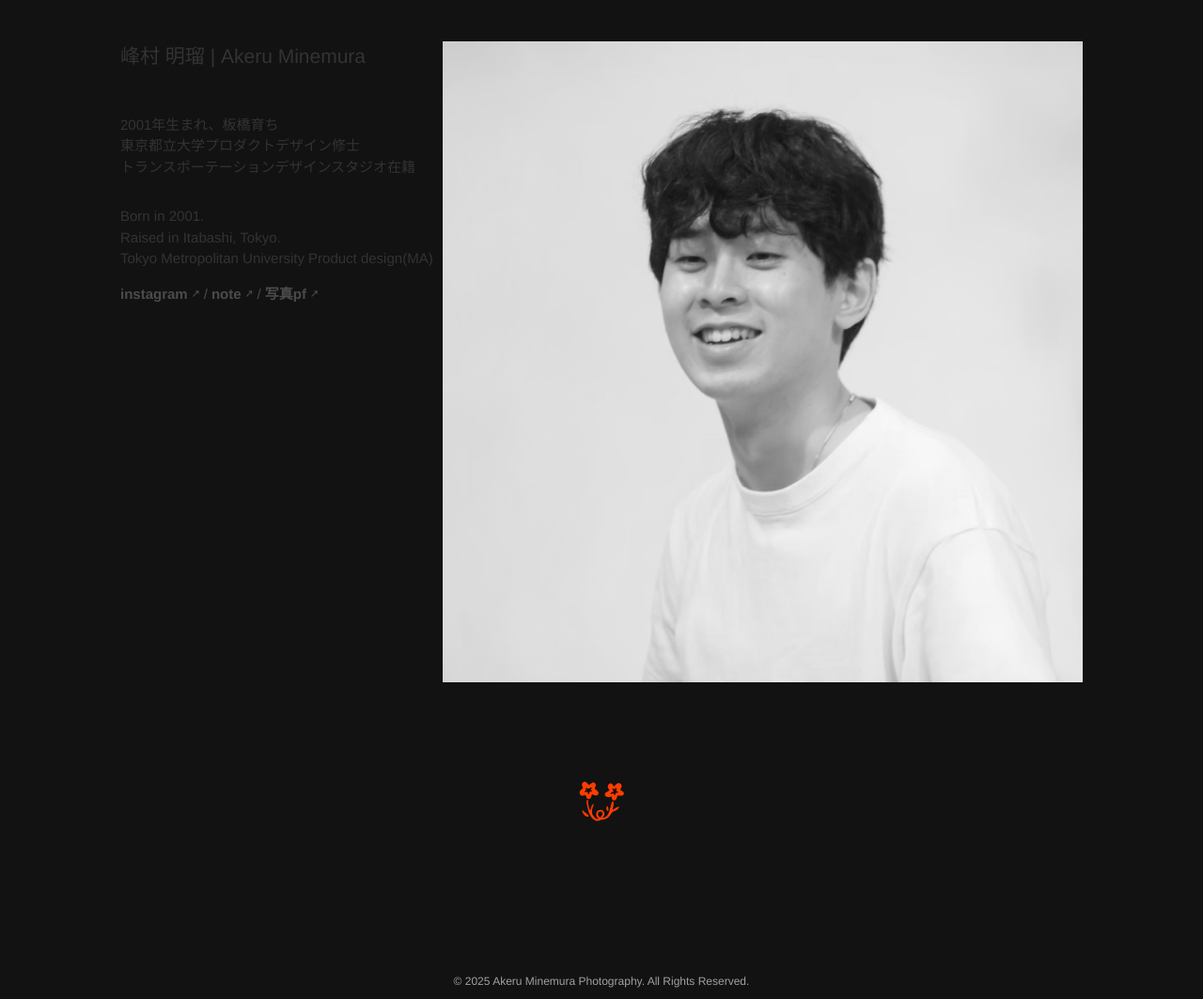
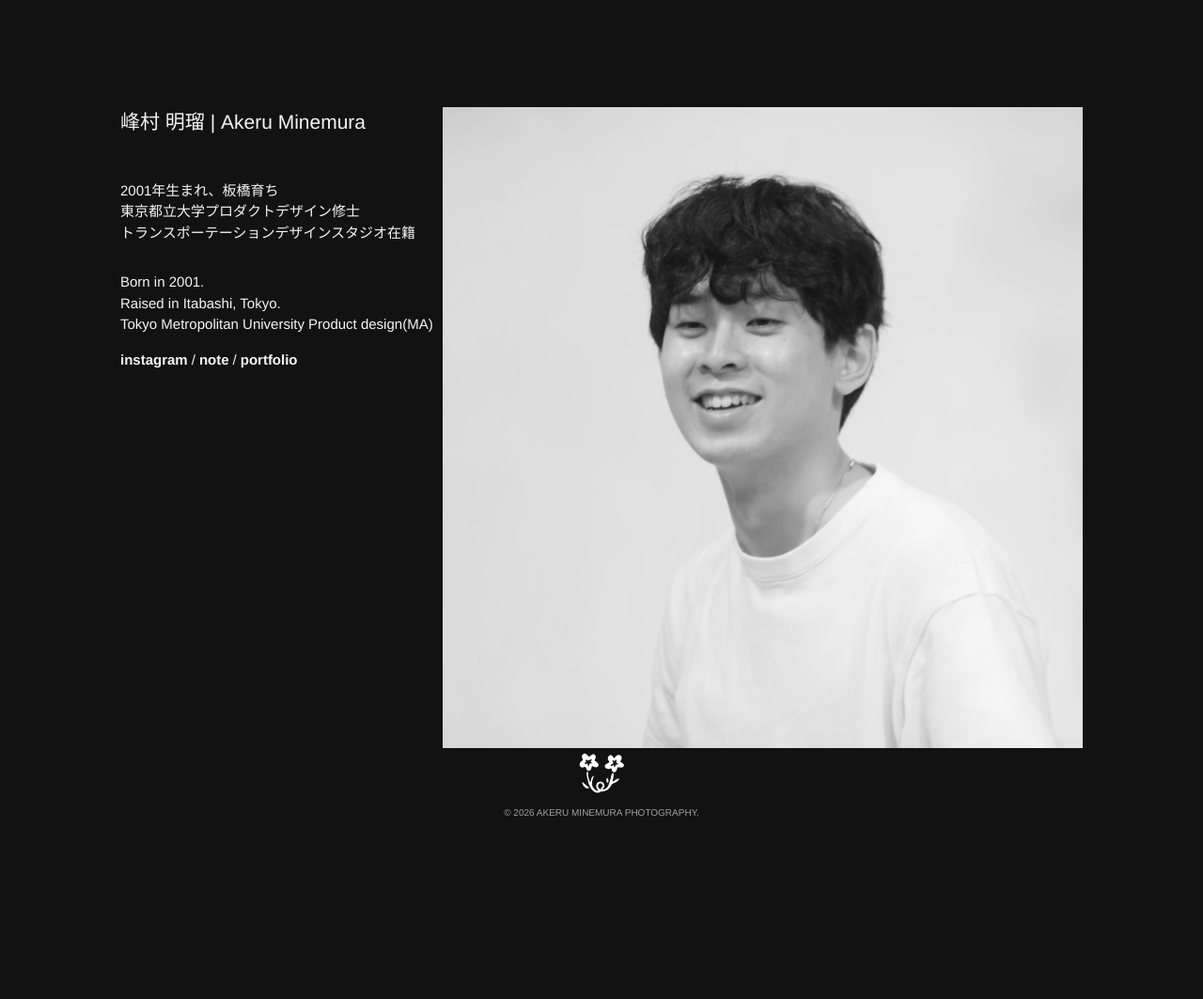
Before and after one commit to minemuraakeru/https-akeru.minemura.github.io, a plain HTML site: page aboutme.html in a window 1280 px wide. Shown: the part 38-1101 px from the top of the page at 94% size. After the commit the page ends 923 px from the top, so only its background shows below. Drawn offline with Linux system fonts and the light colour scheme.

Commit message:
著作権

```diff
--- a/aboutme.css
+++ b/aboutme.css
@@ -1,14 +1,17 @@
 /* デバッグ用スタイル */
  /* * { outline: 1px solid red; } */
 
-/* メインコンテンツ */
+/* メインコンテンツ：上下マージン消してhomeと同じ高さ(72+80px)から開始 */
 main {
   display: flex;
   flex-direction: column;
-  justify-content: center;
+  justify-content: flex-start;
   align-items: center;
-  min-height: 50vh;
+  flex: 1 0 auto;
   text-align: center;
+  padding-top: 152px;
+  padding-bottom: 0;
+  margin: 0;
 }
 
 
@@ -21,13 +24,16 @@ main {
   margin-left: 0;
 }
 
-/* サブページのスタイル */
+/* サブページのスタイル（bodyをflexにしてfavicon・著作権を下から4pxに） */
 body {
   font-family: 'Helvetica Neue', Helvetica, Arial, sans-serif;
   font-weight: 400;
   font-size: 15px;/* !!!!!!!!!!!!!!! */
-  color: #333;
+  color: #f5f5f5;
   line-height: 1.2;
+  display: flex;
+  flex-direction: column;
+  min-height: 100vh;
 }
 
 /* 縦1列の画像リスト */
@@ -52,12 +58,11 @@ body {
   object-fit: cover;
 }
 
-/* Aboutセクション */
+/* Aboutセクション（homeと同じ高さから始まるので上マージン最小） */
 .about-section {
   display: grid;
-  /* grid-template-columns: 1fr 1fr; */
   gap: 0px;
-  margin-top: 10px;
+  margin-top: 0;
   margin-right: auto;
   margin-left: auto;
   width: 80%;
@@ -105,13 +110,13 @@ body {
   margin: 0 auto;
 }
 
-/* <!-- お花ー --> */
+/* 花（ファビコン・白）margin-top: autoで下寄せ、著作権との距離2px */
 .about-section3 {
   width: 40%;
-  margin-top: 100px;
+  margin-top: auto;
+  margin-bottom: 2px;
   margin-right: auto;
   margin-left: auto;
-  /* margin-bottom: ; */
   text-align: center;
 }
 
@@ -120,6 +125,12 @@ body {
   height: auto;
   display: block;
   margin: 0 auto;
+}
+
+/* 花と著作権の間隔10px、下端から4px */
+.footer {
+  margin-top: 0;
+  margin-bottom: 4px;
 }
 
 
@@ -132,29 +143,38 @@ body {
   gap: 0 4px;
 }
 .link-sep {
-  color: #4b4b4b;
+  color: #f5f5f5;
   font-weight: 400;
   user-select: none;
 }
+/* ヘッダーと統一：下線スライド＋opacity */
 .link-with-arrow {
   display: inline-flex;
   align-items: center;
   text-decoration: none;
-  color: #4b4b4b; /* ホバー時の色 */
+  color: #f5f5f5;
   font-weight: 900;
-}
-.link-with-arrow:hover{
-  display: inline-flex;
-  align-items: center;
-  text-decoration: underline;
-  color: #ff4400; /* ホバー時の色 */
-  font-weight: 900;
+  position: relative;
+  transition: opacity 0.25s ease;
 }
 .link-with-arrow::after {
-  content: '↗';
-  margin-left: 4px;
-  font-size: 0.6em;
-  transform: translateY(1px);
+  content: '';
+  position: absolute;
+  left: 0;
+  bottom: -2px;
+  width: 100%;
+  height: 1px;
+  background: currentColor;
+  transform: scaleX(0);
+  transform-origin: right;
+  transition: transform 0.3s ease;
+}
+.link-with-arrow:hover {
+  opacity: 0.85;
+}
+.link-with-arrow:hover::after {
+  transform: scaleX(1);
+  transform-origin: left;
 }
 
 
@@ -223,14 +243,18 @@ body {
     text-align: center;
   }
 
-  /* <!-- お花ー --> */
+  /* 花（ファビコン・白） */
   .about-section3 {
     width: 40%;
-    margin-top: 100px;
+    margin-top: auto;
+    margin-bottom: 2px;
     margin-right: auto;
     margin-left: auto;
-    /* margin-bottom: ; */
     text-align: center;
+  }
+  .footer {
+    margin-top: 0;
+    margin-bottom: 4px;
   }
   .about-section3 img {
     width: 20%;
--- a/aboutme.html
+++ b/aboutme.html
@@ -5,8 +5,7 @@
   <meta name="viewport" content="width=device-width, initial-scale=1.0">
   <title>A Page</title>
   <link rel="stylesheet" href="stylesheet.css"> <!-- 共通CSS -->
-  <link rel="stylesheet" href="aboutme.css
-  "> <!-- サブページ専用CSS -->
+  <link rel="stylesheet" href="aboutme.css"> <!-- サブページ専用CSS -->
   <script src="script.js" defer></script><!-- Javascript!!-->
 
   <link rel="icon" href="images/favicon.svg" type="image/svg+xml">
@@ -76,7 +75,7 @@
           <span class="link-sep"> / </span>
           <a href="https://note.com/minrarara" class="link-with-arrow">note</a>
           <span class="link-sep"> / </span>
-          <a href="https://minemuraakeru.github.io/https-akeru.minemura.github.io/" class="link-with-arrow">写真pf</a>
+          <a href="https://minemuraakeru.github.io/portforio/" class="link-with-arrow">portfolio</a>
         </span>
       </div>
       <!-- 画像部分 -->
@@ -86,25 +85,17 @@
     </div>
 
   </main>
+
+  <!-- 花（ファビコン・白） -->
+  <div class="about-section3">
+    <img src="images/favicon_white.svg" alt="favicon">
+  </div>
+
+  <!-- フッター（花の下） -->
+  <footer class="footer">
+    <p>&copy; 2026 AKERU MINEMURA PHOTOGRAPHY.</p>
+  </footer>
 </body>
-
-
-
-
-
-<!-- お花ー -->
-<div class="about-section3">
-  <img src="images/favicon_orange.svg" aworklt="ig Image">
-</div>
-
-
-<!-- フッター -->
-<footer class="footer">
-  <!-- <hr width="800" color="#c0c0c0"> -->
-    <p>&copy; 2025 Akeru Minemura Photography. All Rights Reserved.</p>
-</footer>
-
-
 
 
 <!-- <div class="about-section3">
--- a/stylesheet.css
+++ b/stylesheet.css
@@ -317,12 +317,12 @@ main {
   margin-right: auto;
   width: 80%; /* 通常時は幅70% */
 }
-/* 共通フッタースタイル */
+/* 共通フッタースタイル（著作権10pxに統一） */
 .footer {
   text-align: center;
   margin-top: 160px;
   padding: 0;
-  font-size: 12px;
+  font-size: 10px;
   color: #a0a0a0;
 }
 
@@ -353,7 +353,7 @@ main {
       text-align: center;
       margin-top: 120px;
       padding: 0;
-      font-size: 12px;
+      font-size: 10px;
       color: #a0a0a0;
     }
   }
```
Also changed, not shown: A.html (+1 -1 lines), B.html (+1 -1 lines), C.html (+1 -1 lines), D.html (+1 -1 lines), E.html (+1 -1 lines), F.html (+1 -1 lines), G.html (+1 -1 lines), index.html (+1 -1 lines).
